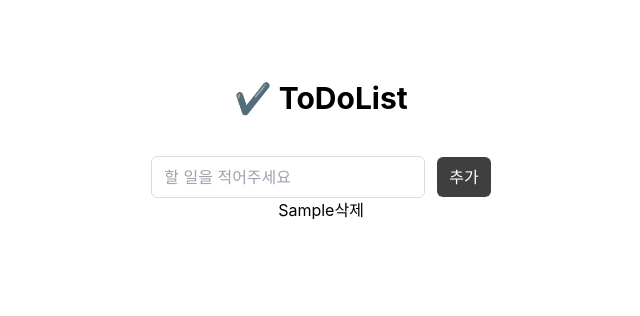
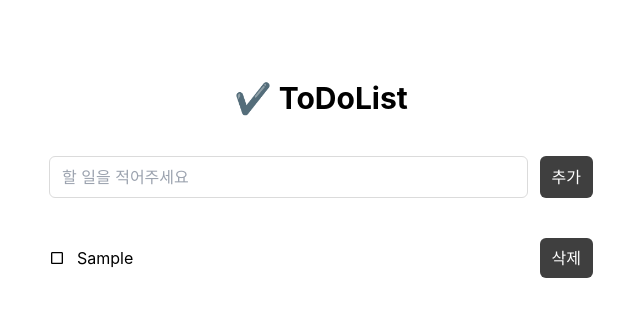
Before and after one commit to khskys0805/todolist, a React (Create React App) app: page / in a window 1280 px wide. Both pictures are taken after typing "Sample" into the empty fields and a click on the button "추가". Shown: the top 316 px of the page, without its empty margins (319-959 px from the left). Built offline with nearby package versions, Linux system fonts and the light colour scheme.

Commit message:
feat: 투두 스타일 적용

```diff
--- a/src/components/TodoItem.tsx
+++ b/src/components/TodoItem.tsx
@@ -1,4 +1,8 @@
 import { Todo } from "../types/todo";
+import {
+	MdOutlineCheckBox,
+	MdOutlineCheckBoxOutlineBlank,
+} from "react-icons/md";
 
 interface Props {
 	todo: Todo;
@@ -8,9 +12,27 @@ interface Props {
 
 const TodoItem = ({ todo, onToggle, onRemove }: Props) => {
 	return (
-		<li>
-			<span onClick={onToggle}>{todo.text}</span>
-			<button onClick={onRemove}>삭제</button>
+		<li className="mt-3 max-w-xl mx-auto px-4 flex items-center gap-3">
+			<span onClick={onToggle} className="cursor-pointer">
+				{todo.done ? (
+					<MdOutlineCheckBox />
+				) : (
+					<MdOutlineCheckBoxOutlineBlank />
+				)}
+			</span>
+			<span
+				className={`flex-grow text-left ${
+					todo.done ? "line-through text-gray-400" : ""
+				}`}
+			>
+				{todo.text}
+			</span>
+			<button
+				className="bg-[#3f3f3f] text-white px-3 py-2 rounded-md whitespace-nowrap"
+				onClick={onRemove}
+			>
+				삭제
+			</button>
 		</li>
 	);
 };
--- a/src/pages/Home.tsx
+++ b/src/pages/Home.tsx
@@ -13,21 +13,23 @@ const Home = () => {
 	};
 	return (
 		<div className="mt-20">
-			<h1 className="text-3xl font-bold mb-10">✔️ ToDoList</h1>
+			<h1 className="text-3xl font-bold">✔️ ToDoList</h1>
+			<div className="mt-10 max-w-xl w-full mx-auto px-4 flex gap-3">
 				<input
 					value={input}
 					onChange={(e) => setInput(e.target.value)}
 					placeholder="할 일을 적어주세요"
-				className="px-3 py-2 outline-none rounded-md border border-[#dbdbdb] w-100 mr-3"
+					className="flex-grow px-3 py-2 outline-none rounded-md border border-[#dbdbdb]"
 				/>
 				<button
 					onClick={handleAdd}
-				className="bg-[#3f3f3f] text-white px-3 py-2 rounded-md"
+					className="bg-[#3f3f3f] text-white px-3 py-2 rounded-md whitespace-nowrap"
 				>
 					추가
 				</button>
+			</div>
 
-			<ul>
+			<ul className="mt-10">
 				{todos.map((todo) => (
 					<TodoItem
 						key={todo.id}
```
Also changed, not shown: package.json (+5 -4 lines), 1 other file (tests, documents, lock files or other folders). Lines whose indentation alone changed are shown as unchanged.
